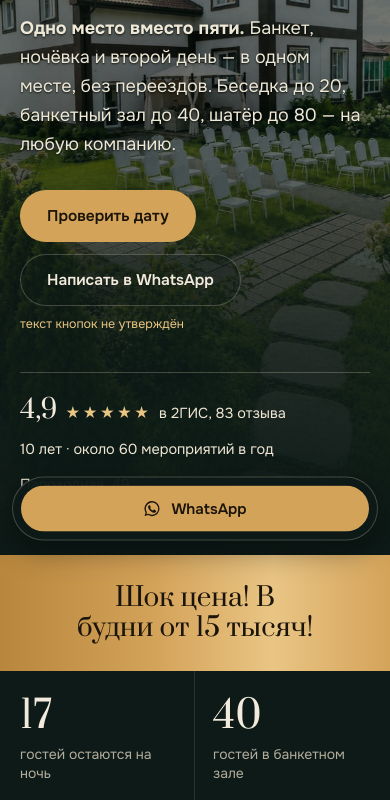
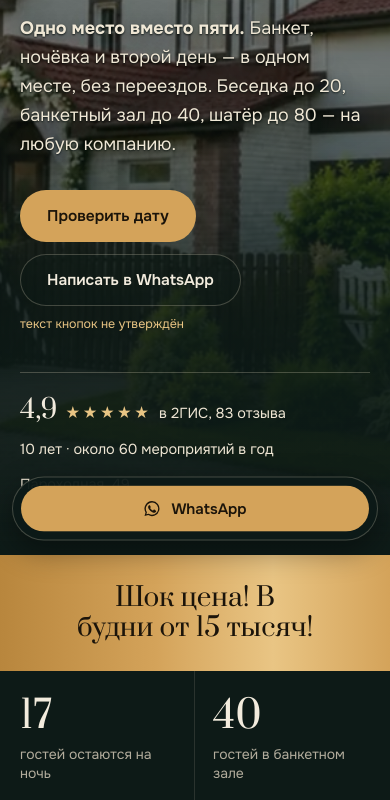
Before and after one commit to nourystawicki-wq/villa-venetsiya-landing, a plain HTML site: page index.html in a window 390 px wide. Shown: the part 381-1181 px from the top of the page. Drawn offline with Linux system fonts and the light colour scheme; animation ran at ten frames a second.

Commit message:
Use the owner sunset facade as the hero on desktop and mobile

```diff
--- a/index.html
+++ b/index.html
@@ -446,7 +446,7 @@ footer .logo b{color:var(--ivory)}
 .way .map-card a{display:block;border-radius:14px;overflow:hidden;box-shadow:0 8px 32px rgba(0,0,0,.25)}
 .way .map-card img{width:100%;height:auto;display:block}
 .way .map-card figcaption{padding:8px 2px 0;font:500 13px/1.35 var(--sans);color:#efe6d4}
-@media (max-width:700px){.hero .bg img{object-position:50% 18%}}
+@media (max-width:700px){.hero .bg img{object-position:50% 50%}}
 
 </style>
 <!--
@@ -505,7 +505,7 @@ footer .logo b{color:var(--ivory)}
   Видео-ролик для замены фото: [НУЖНО ОТ ВЛАДЕЛЬЦА: видео-ролик для первого экрана, если нужен]
 -->
 <section class="hero" aria-label="Главное">
-  <div class="bg"><picture><source media="(max-width:700px)" type="image/webp" srcset="images/hero-mobile-800.webp 800w, images/hero-mobile-1440.webp 1440w" sizes="100vw"><source media="(max-width:700px)" type="image/jpeg" srcset="images/hero-mobile.jpg" sizes="100vw"><source type="image/webp" srcset="images/hero-800.webp 800w, images/hero-1440.webp 1440w" sizes="100vw"><img src="images/hero.jpg" width="1440" height="1080" alt="Дом «Вилла Венеция» и сад: фасад, газон и белые стулья для регистрации" fetchpriority="high"></picture></div>
+  <div class="bg"><picture><source media="(max-width:700px)" type="image/webp" srcset="images/hero-m.webp 405w" sizes="100vw"><source media="(max-width:700px)" type="image/jpeg" srcset="images/hero-m.jpg" sizes="100vw"><source type="image/webp" srcset="images/hero-800.webp 800w, images/hero-1440.webp 1280w" sizes="100vw"><img src="images/hero.jpg" width="1280" height="720" alt="Дом «Вилла Венеция» и сад: фасад, газон и белые стулья для регистрации" fetchpriority="high"></picture></div>
   <div class="wrap">
     <div class="eyebrow">Гостевой дом · Барнаул, Пароходная, 49</div>
     <p class="sub" style="margin:0 0 18px;max-width:22em"><strong>Самый гостеприимный огромный дом в крае</strong></p>
```
